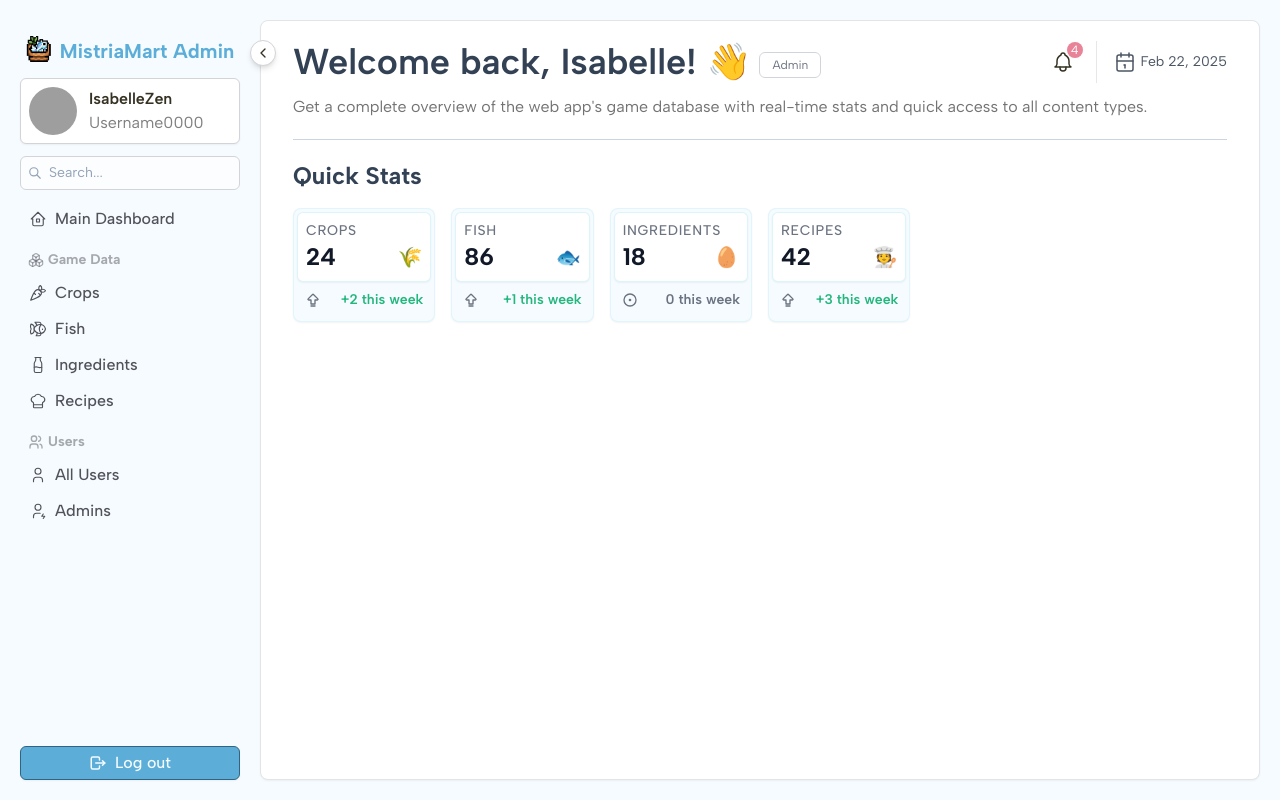
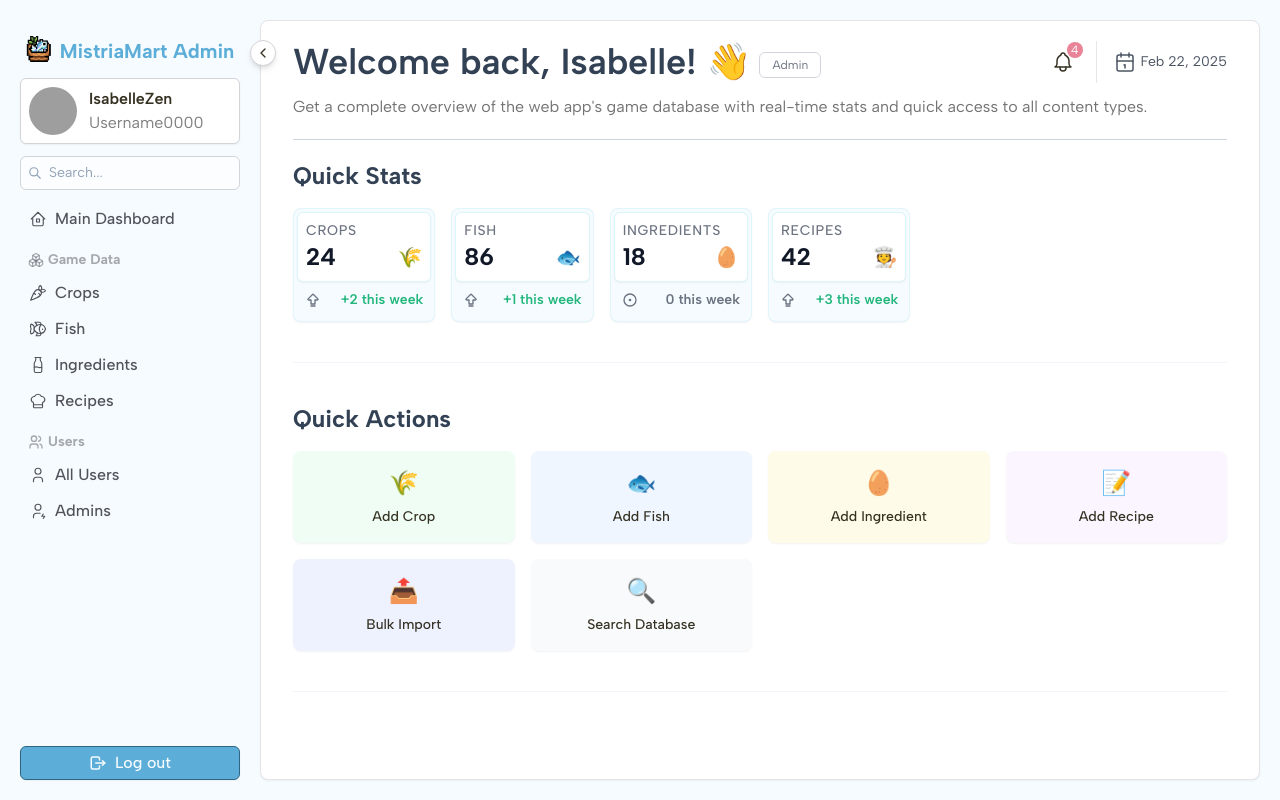
Before and after one commit to izzycodes02/mistria-mart, a Next.js app: page /admin in a window 1280 px wide. Built offline with nearby package versions, Linux system fonts and the light colour scheme; grey boxes are pictures that could not be loaded.

Commit message:
Created the quick actions part of the dashbaord

```diff
--- a/src/app/admin/page.tsx
+++ b/src/app/admin/page.tsx
@@ -1,3 +1,4 @@
+import QuickActions from '@/components/ui/smallUI/QuickActions';
 import StatCard from '@/components/ui/smallUI/StatCard';
 import '@/styles/admin.scss';
 import { IconBell, IconCalendar } from '@tabler/icons-react';
@@ -147,6 +148,16 @@ export default function DashboardPage() {
           <StatCard key={stat.title} {...stat} />
         ))}
       </div>
+
+      <hr className="border-slate-100 my-10" />
+
+      {/* Quick Actions */}
+      <h1 className="text-2xl font-bold text-slate-700 mb-4">Quick Actions</h1>
+      <div className="w-full">
+        <QuickActions />
+      </div>
+
+      <hr className="border-slate-100 my-10" />
     </div>
   );
 }
--- /dev/null
+++ b/src/components/ui/smallUI/QuickActions.tsx
@@ -0,0 +1,57 @@
+import Link from "next/link";
+
+export default function QuickActions() {
+  const actions = [
+    {
+      icon: '🌾',
+      label: 'Add Crop',
+      href: '/admin/crops/new',
+      color: 'bg-green-50 hover:bg-green-100',
+    },
+    {
+      icon: '🐟',
+      label: 'Add Fish',
+      href: '/admin/fish/new',
+      color: 'bg-blue-50 hover:bg-blue-100',
+    },
+    {
+      icon: '🥚',
+      label: 'Add Ingredient',
+      href: '/admin/ingredients/new',
+      color: 'bg-yellow-50 hover:bg-yellow-100',
+    },
+    {
+      icon: '📝',
+      label: 'Add Recipe',
+      href: '/admin/recipes/new',
+      color: 'bg-purple-50 hover:bg-purple-100',
+    },
+    {
+      icon: '📤',
+      label: 'Bulk Import',
+      href: '/admin/import',
+      color: 'bg-indigo-50 hover:bg-indigo-100',
+    },
+    {
+      icon: '🔍',
+      label: 'Search Database',
+      href: '/admin/search',
+      color: 'bg-gray-50 hover:bg-gray-100',
+    },
+  ];
+
+  return (
+      <div className="grid grid-cols-4 gap-4">
+        {actions.map((action) => (
+          <Link
+            key={action.label}
+            href={action.href}
+            className={`${action.color} p-4 rounded-lg text-center transition hover:scale-105 duration-200 flex flex-col items-center justify-center shadow-sm`}
+          >
+            <div className="text-2xl mb-2">{action.icon}</div>
+            <div className="text-sm font-medium">{action.label}</div>
+          </Link>
+        ))}
+      </div>
+  );
+};
```
